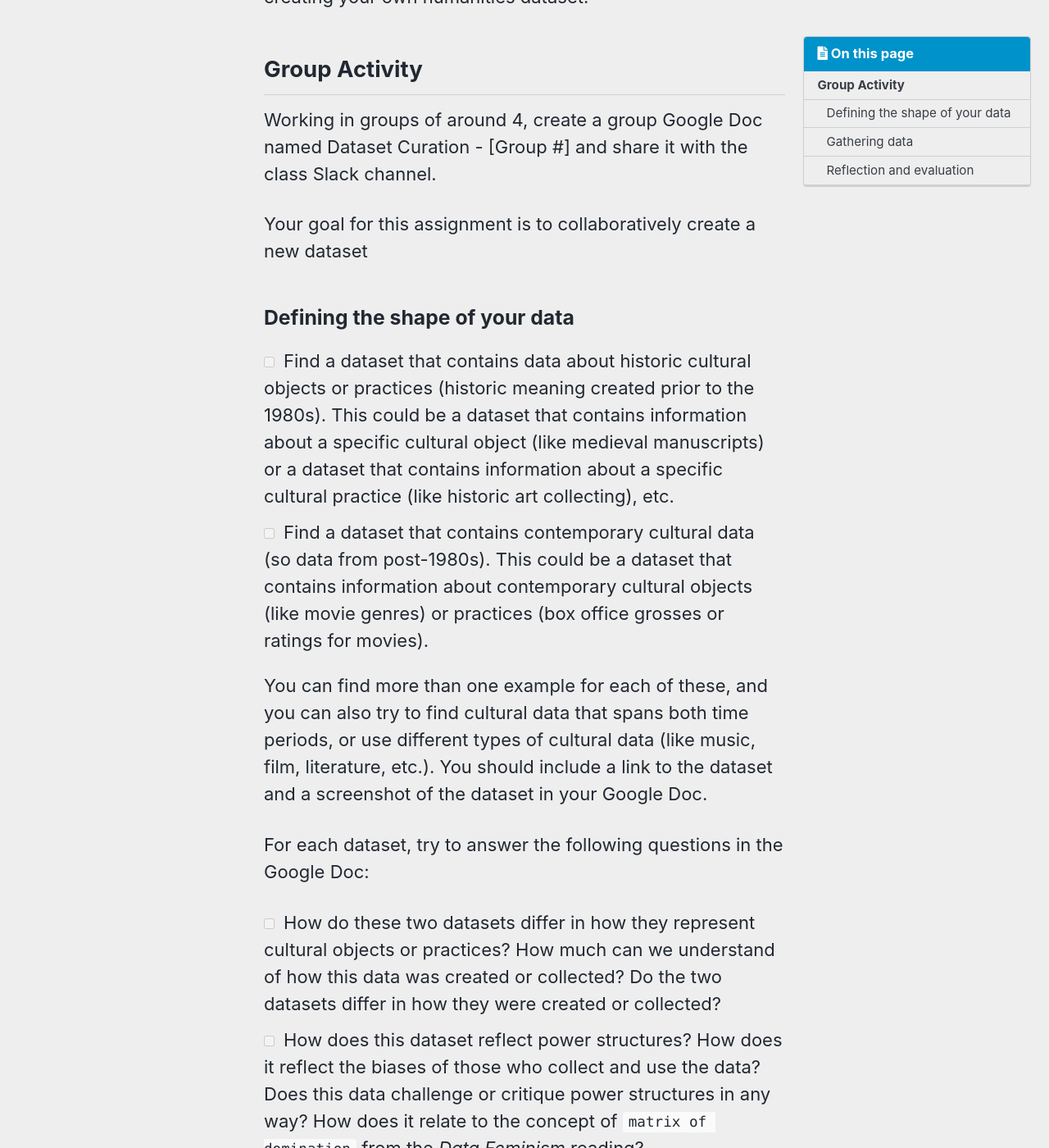
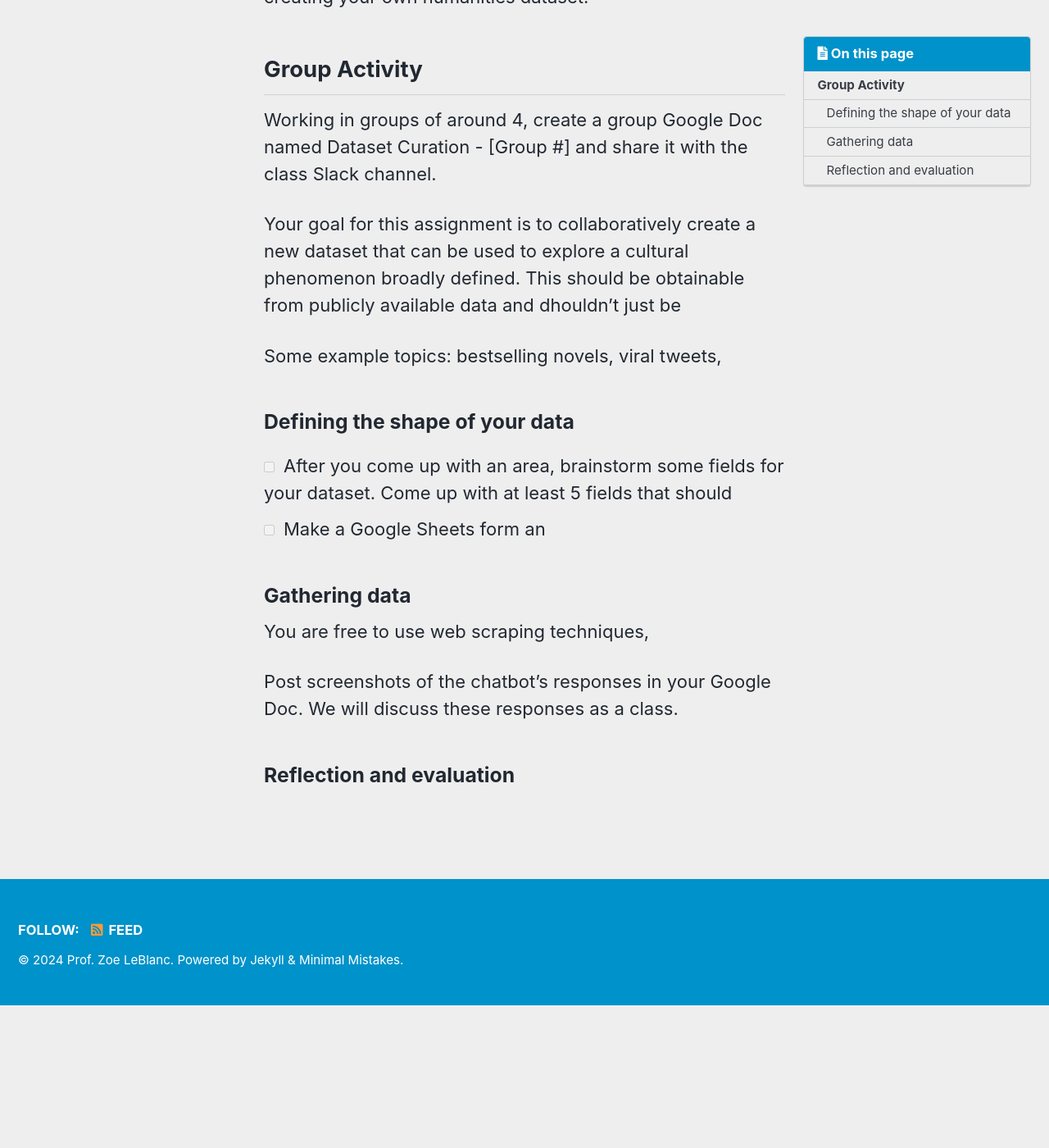
Before and after one commit to ZoeLeBlanc/is310-computing-humanities-spring-2024, a Jekyll site: the page built from _pages/dataset-creation.md, in a window 1280 px wide and 1400 px high, scrolled down 357 px. Shown: the whole window at 82% size. Built offline with Jekyll 4.4.1, drawn with Linux system fonts in a browser that asks for light colours; cached includes are drawn as plain includes; nearby versions of some CDN libraries; after the commit the page ends 1583 px from its top, so only the background shows below that; some of the changed text lies outside the part shown.

Commit message:
Update dataset-creation.md

```diff
--- a/_pages/dataset-creation.md
+++ b/_pages/dataset-creation.md
@@ -13,21 +13,16 @@ This week, we discussed infrastructures, scale, representation and different bar
 
 Working in groups of around 4, create a group Google Doc named Dataset Curation - [Group #] and share it with the class Slack channel.
 
-Your goal for this assignment is to collaboratively create a new dataset
+Your goal for this assignment is to collaboratively create a new dataset that can be used to explore a cultural phenomenon broadly defined. This should be obtainable from publicly available data and dhouldn't just be
+
+Some example topics: bestselling novels, viral tweets,
 
 ### Defining the shape of your data
 
-- [ ] Find a dataset that contains data about historic cultural objects or practices (historic meaning created prior to the 1980s). This could be a dataset that contains information about a specific cultural object (like medieval manuscripts) or a dataset that contains information about a specific cultural practice (like historic art collecting), etc.
-- [ ] Find a dataset that contains contemporary cultural data (so data from post-1980s). This could be a dataset that contains information about contemporary cultural objects (like movie genres) or practices (box office grosses or ratings for movies).
+- [ ] After you come up with an area, brainstorm some fields for your dataset. Come up with at least 5 fields that should
+- [ ]
+Make a Google Sheets form an
 
-You can find more than one example for each of these, and you can also try to find cultural data that spans both time periods, or use different types of cultural data (like music, film, literature, etc.). You should include a link to the dataset and a screenshot of the dataset in your Google Doc.
-
-For each dataset, try to answer the following questions in the Google Doc:
-
-- [ ] How do these two datasets differ in how they represent cultural objects or practices? How much can we understand of how this data was created or collected? Do the two datasets differ in how they were created or collected?
-- [ ] How does this dataset reflect power structures? How does it reflect the biases of those who collect and use the data? Does this data challenge or critique power structures in any way? How does it relate to the concept of `matrix of domination` from the *Data Feminism* reading?
-
-Finally, the group should consider what is missing from these datasets, and why that data is missing. Is that data missing because it is difficult to collect, because it is not valued, or because it is actively suppressed? What would it look to collect that data and how might it change the dataset? Should that data be collected?
 
 ### Gathering data
 
```
